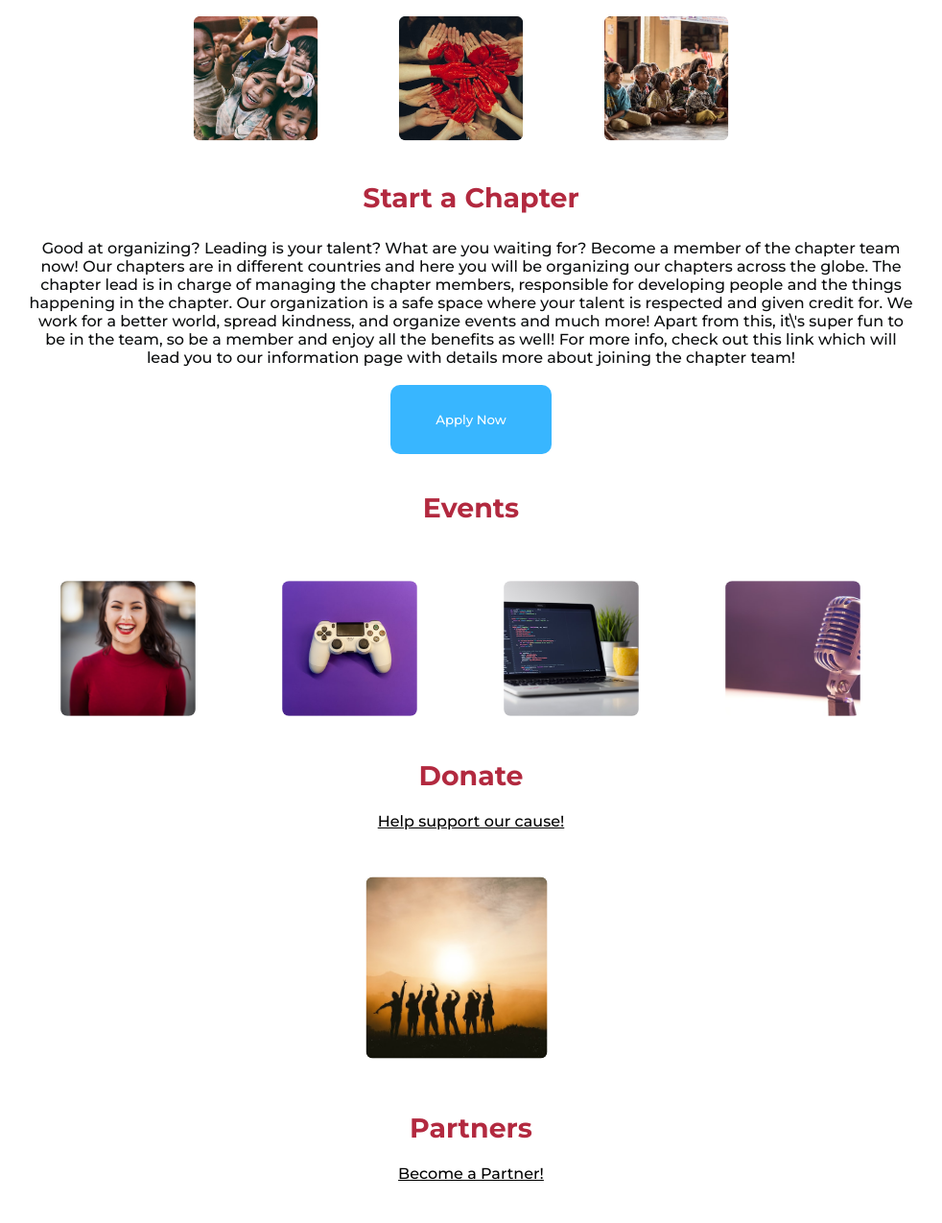
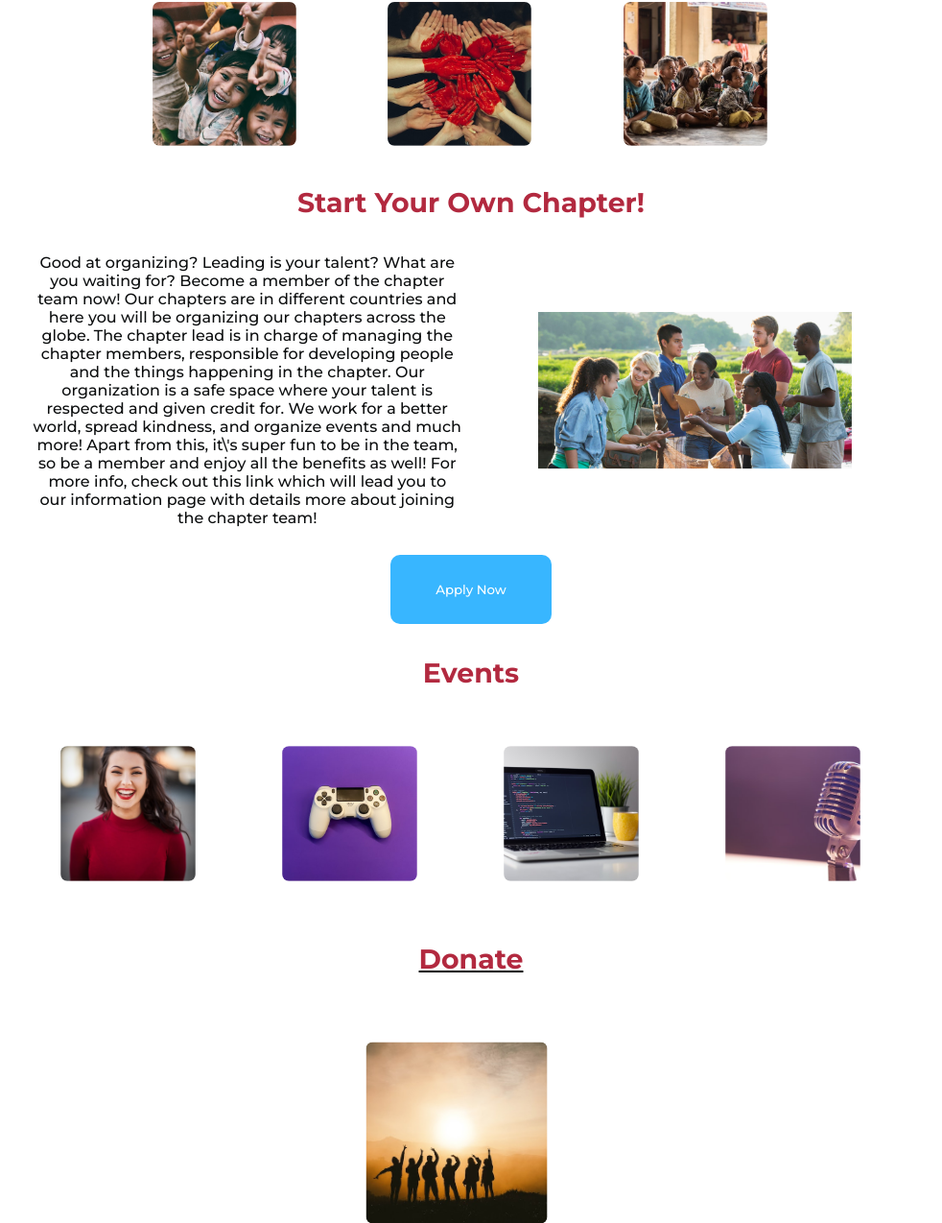
Before and after one commit to bella7898/heartsoflove, a React app: page / in a window 1280 px wide. Shown: the part 1385-2659 px from the top of the page at 96% size, without its empty margins (149-1131 px from the left). Built offline with nearby package versions, Linux system fonts and the light colour scheme.

Commit message:
added an image to start a chapter section

```diff
--- a/src/pages/Home.jsx
+++ b/src/pages/Home.jsx
@@ -5,6 +5,8 @@ import "./home.css";
 import kids from '../assets/kids.jpg';
 import kids2 from '../assets/kids2.jpg';
 import hands from '../assets/hands.jpg';
+
+import chpt from '../assets/startachapter.jpg';
 
 import girl from '../assets/girl.jpg';
 import game from '../assets/game.jpg';
@@ -51,7 +53,9 @@ function Home() {
                 </div>
             </section>
             <section class="hchapter">
-                <h1>Start a Chapter</h1>
+                <h1>Start Your Own Chapter!</h1>
+                <div class="chpt">
+                    <div class="chpt-content">
                         <p>Good at organizing? Leading is your talent? What are you waiting for? Become a member of the chapter team now! Our chapters are in
                         different countries and here you will be organizing our chapters across the globe. The chapter lead is in charge of managing the chapter members,
                         responsible for developing people and the things happening in the chapter. Our organization is a safe space where your talent
@@ -60,6 +64,9 @@ function Home() {
 
                         For more info, check out this link which will lead you to our information page with details more about joining the chapter team!
                         </p>
+                    </div>
+                    <img src={chpt}></img>
+                </div>
                 <button href="">Apply Now</button>
             </section>
             <section class="hevents">
@@ -80,8 +87,7 @@ function Home() {
                 </div>
             </section>
             <section class="hdonate">
-                <h1>Donate</h1>
-                <a href="https://hack.ms/donate-heartsoflove" target="_blank">Help support our cause!</a>
+            <a href="https://hack.ms/donate-heartsoflove" target="_blank"><h1>Donate</h1>
                 <div class="row">
                     <div class="column">
                     </div>
@@ -91,10 +97,10 @@ function Home() {
                     <div class="column">
                     </div>
                 </div>
+                </a>
             </section>
             <section class="hpartners">
-                <h1>Partners</h1>
-                <a href="https://docs.google.com/document/d/1kGBv1cQDpJnLfaDYxR3_lFiJdEWFxEE4Rqq7FOaGLZQ/edit?usp=sharing" target="_blank">Become a Partner!</a>
+            <a href="https://docs.google.com/document/d/1kGBv1cQDpJnLfaDYxR3_lFiJdEWFxEE4Rqq7FOaGLZQ/edit?usp=sharing" target="_blank"><h1>Partners</h1>
                 <div class="row">
                     <div class="column">
                         <img src={partner}></img>
@@ -105,10 +111,10 @@ function Home() {
                     <div class="column">
                     </div>
                 </div>
+                </a>
             </section>
             <section class="sponsors">
-                <h1>Sponsors</h1>
-                <a href="https://docs.google.com/document/d/1mjHVq2c_9rork1arxWy12FW8aUZTJKY0IvbzVuWenWA/edit" target="_blank">Become a Sponsor!</a>
+            <a href="https://docs.google.com/document/d/1mjHVq2c_9rork1arxWy12FW8aUZTJKY0IvbzVuWenWA/edit" target="_blank"><h1>Sponsors</h1></a>
             </section>
         </div>
         </>
--- a/src/pages/home.css
+++ b/src/pages/home.css
@@ -1,7 +1,7 @@
 body, html {
     height: 100vh;
     margin: 0;
-    padding:0;
+    padding: 0;
   }
 
   .bg-home {
@@ -25,7 +25,7 @@ body, html {
   }
 
   .hintro{
-    margin: 0% 15%;
+    margin: 0% 10%;
   }
 
   .row {
@@ -53,6 +53,22 @@ body, html {
 
   .button-link a{
     padding: 1.5% 2.5%;
+  }
+
+  .hchapter{
+    margin: 0;
+    padding: 0;
+  }
+
+  .chpt{
+    display: flex;
+    justify-content: center;
+    align-items: center;
+  }
+
+  .chpt img{
+    width: 50%;
+    height: 50%;
   }
 
   /* Create three equal columns that sits next to each other */
```
Also changed, not shown: src/assets/startachapter.jpg (added). Lines whose indentation alone changed are shown as unchanged.
